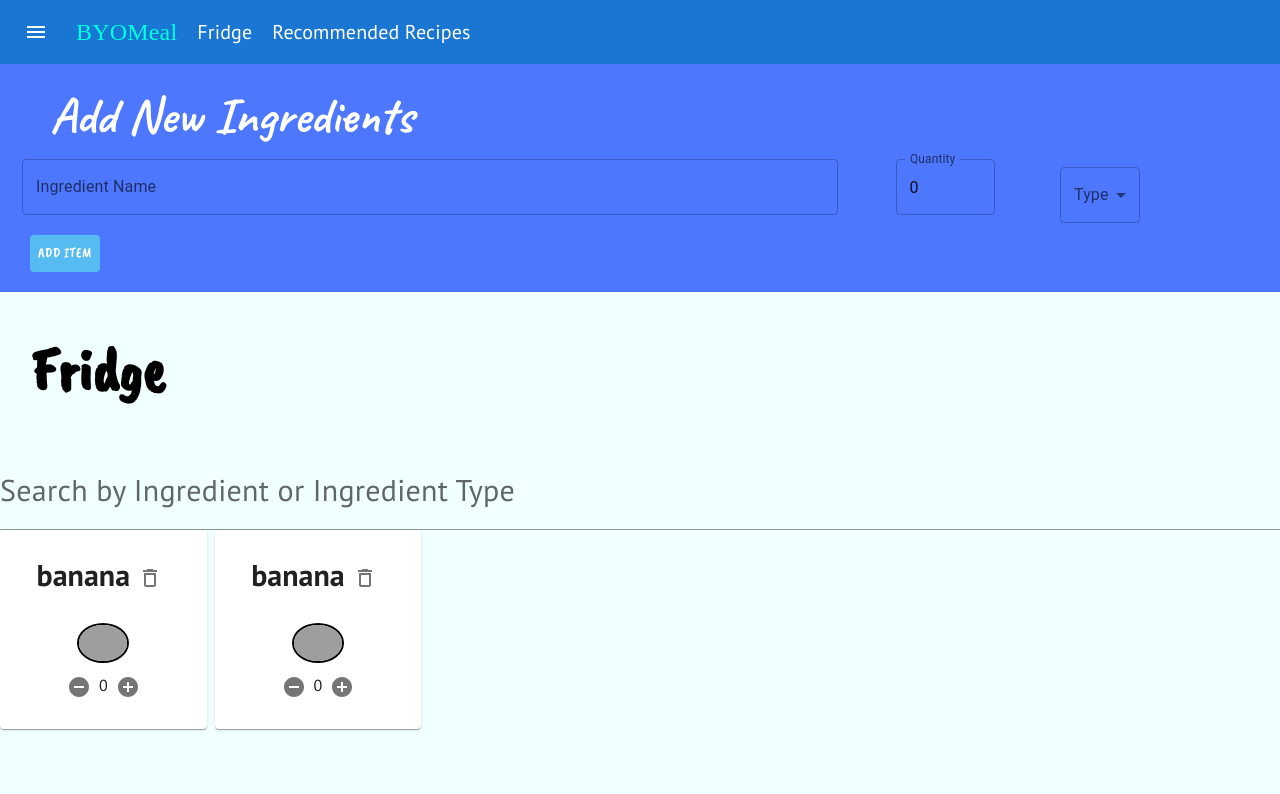
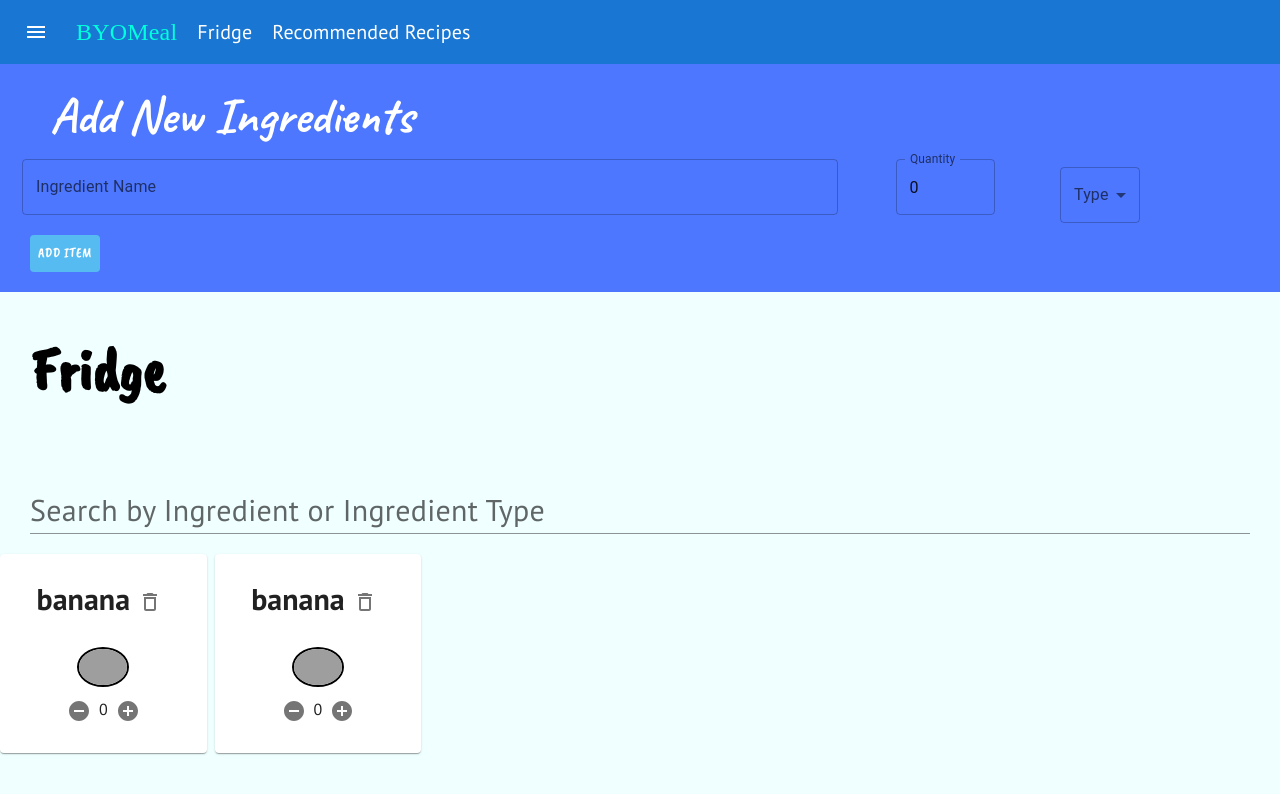
Before and after one commit to ybuchi/byomeals, a React (Create React App) app: page /fridge in a window 1280 px wide. Shown: the top 794 px of the page. Built offline with nearby package versions, Linux system fonts and the light colour scheme; data requests are answered from the project's data file; grey boxes are pictures that could not be loaded; a web font is replaced by a local one.

Commit message:
Fixed the nav bar search margins.

```diff
--- a/src/Components/FoodContainer.js
+++ b/src/Components/FoodContainer.js
@@ -24,8 +24,8 @@ function FoodContainer({foodInFridge, deleteItem, fridgeData, setFridgeData, inc
             <TextField
                 className="ingredient-search"
                 label="Search by Ingredient or Ingredient Type"
-                InputProps={{style:{fontSize : "40px", fontFamily : "'Caveat Brush', cursive"}}}
-                InputLabelProps={{style: {fontSize : "30px", fontFamily : "'PT Sans', sans-serif"}}}
+                InputProps={{style:{fontSize : "40px", fontFamily : "'Caveat Brush', cursive", margin: "20px 30px"}}}
+                InputLabelProps={{style: {fontSize : "30px", fontFamily : "'PT Sans', sans-serif", margin:"20px 30px"}}}
                 variant="standard"
                 onChange={handleSearchChange}
                 value={searchState} />
```
